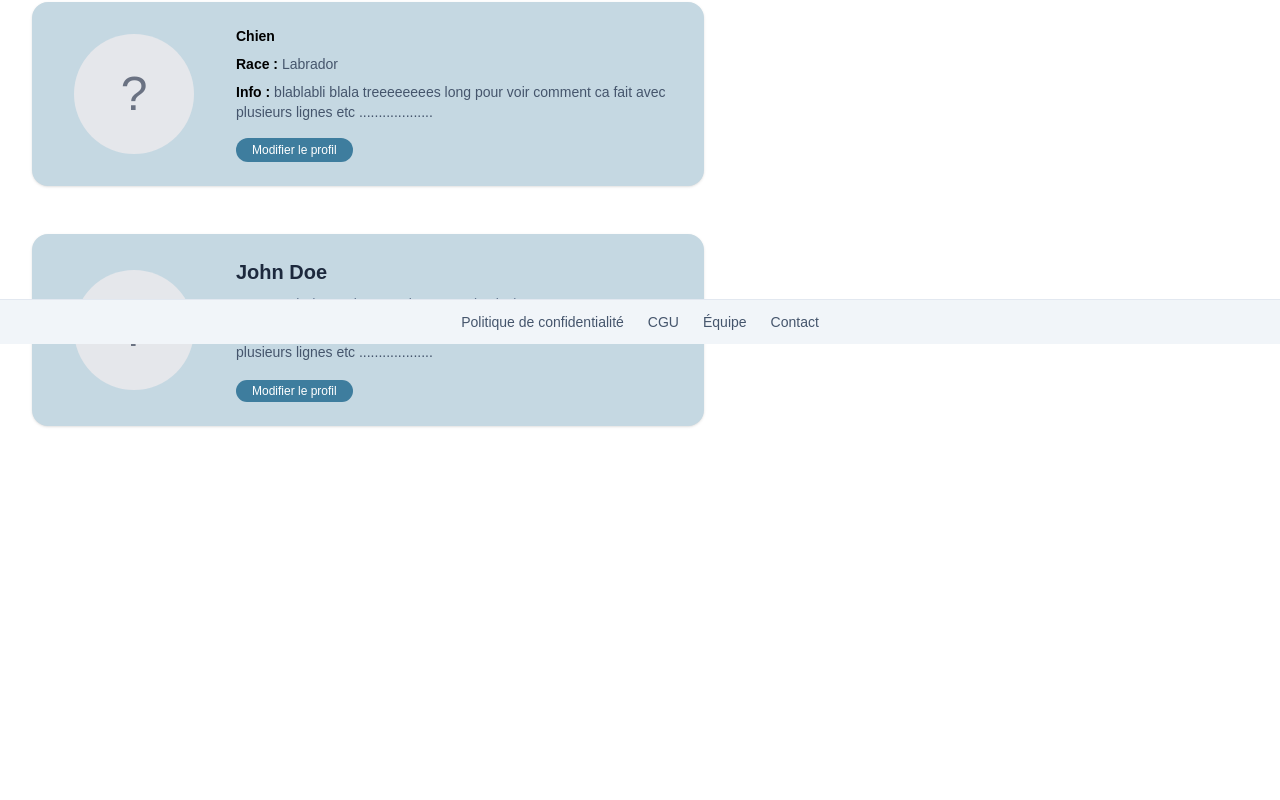
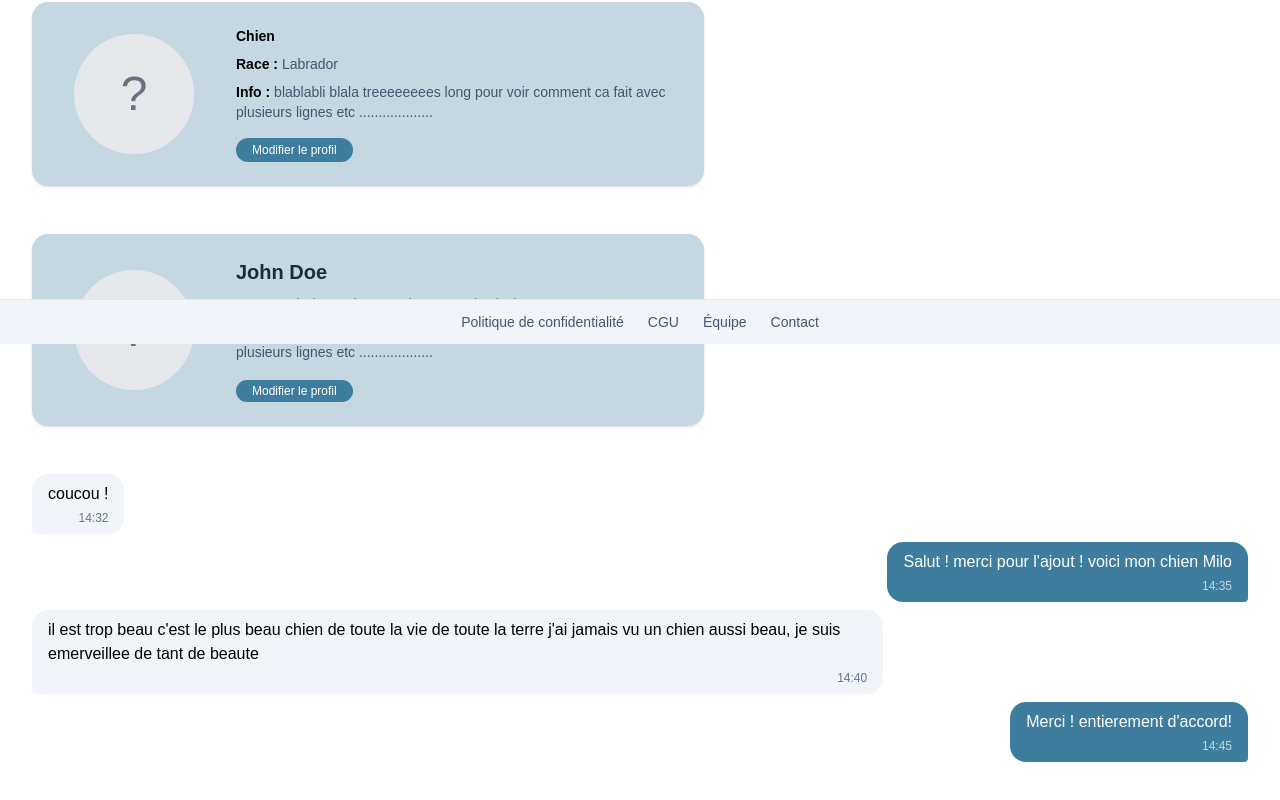
Before and after one commit to Jayleeva/42transcendence, a Next.js app in the folder frontend/: page /contact in a window 1280 px wide. Shown: the part 456-1256 px from the top of the page. Before the commit the page ends 930 px from the top, so only its background shows below. Built offline with nearby package versions, Linux system fonts and the light colour scheme; a web font is replaced by a local one.

Commit message:
Add : ChatBubble component

```diff
--- a/frontend/app/(app)/messages/page.tsx
+++ b/frontend/app/(app)/messages/page.tsx
@@ -1,4 +1,6 @@
 // messagerie generale ? avec les user connectes et conversation ouvertes
+
+import ChatBubble from "@/components/features/ChatBubble";
 
 export default function Page() {
   return (
@@ -6,6 +8,7 @@ export default function Page() {
       <h1 className="font-display text-5xl font-bold text-center">
         TEST PAGE DE MESSAGERIE
       </h1>
+
     </main>
   );
 }
--- a/frontend/app/contact/page.tsx
+++ b/frontend/app/contact/page.tsx
@@ -4,6 +4,7 @@ import StudentCard from '@/components/features/StudentCard';
 import PetCard from '@/components/features/PetCard';
 import Avatar from '@/components/ui/Avatar';
 import MiniButton from '@/components/ui/MiniButton';
+import ChatBubble from '@/components/features/ChatBubble';
 
 export default function Page() {
   return (
@@ -28,6 +29,14 @@ export default function Page() {
       <br />
       <br />
       <StudentCard id={1} name="John Doe"  bio=" blablabli blala treeeeeeees long pour voir comment ca fait avec plusieurs lignes etc ................... " />
+      <br />
+      <br />
+      <div className="flex flex-col gap-2">
+      <ChatBubble message="coucou !" time="14:32" />
+      <ChatBubble message="Salut ! merci pour l'ajout ! voici mon chien Milo" isOwn time="14:35" />
+      <ChatBubble message="il est trop beau c'est le plus beau chien de toute la vie de toute la terre j'ai jamais vu un chien aussi beau, je suis emerveillee de tant de beaute" time="14:40" />
+      <ChatBubble message="Merci ! entierement d'accord!" isOwn time="14:45" />
+      </div>
     </main>
   );
 }
--- a/frontend/components/features/ChatBubble.tsx
+++ b/frontend/components/features/ChatBubble.tsx
@@ -1 +1,34 @@
 // bulle de message pour le chat
+
+type ChatBubbleProps = {
+  message: string;
+  isOwn?: boolean; // true = message que j'ai envoyé
+  time?: string;   // ex: "14:32"
+};
+
+export default function ChatBubble({ message, isOwn = false, time }: ChatBubbleProps) {
+  return (
+    <div className={`flex w-full ${isOwn ? 'justify-end' : 'justify-start'}`}>
+      <div
+        className={`max-w-[70%] rounded-2xl px-4 py-2 ${
+          isOwn
+            ? 'rounded-br-sm bg-brand text-white'
+            : 'rounded-bl-sm bg-slate-100 text-black'
+        }`}
+      >
+        <p className="whitespace-pre-wrap break-words">{message}</p>
+        {time && (
+          <p className={`mt-1 text-right text-xs ${isOwn ? 'text-white/70' : 'text-slate-500'}`}>
+            {time}
+          </p>
+        )}
+      </div>
+    </div>
+  );
+}
+
+{/*
+    new Date(date).toLocaleTimeString('fr-FR', { hour: '2-digit', minute: '2-digit' })
+
+    isIwn va etre gerer par le back ? en foncrtion de qui est co ?
+    */}
```
